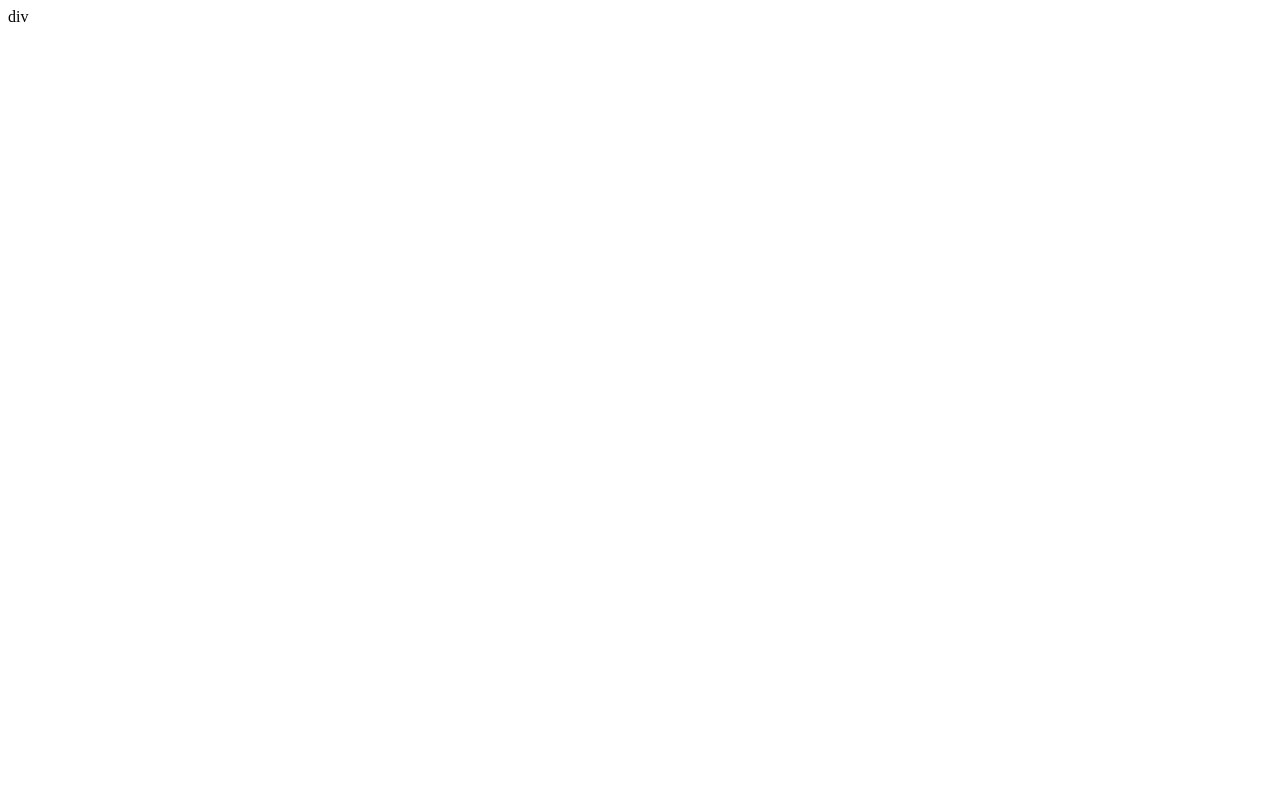
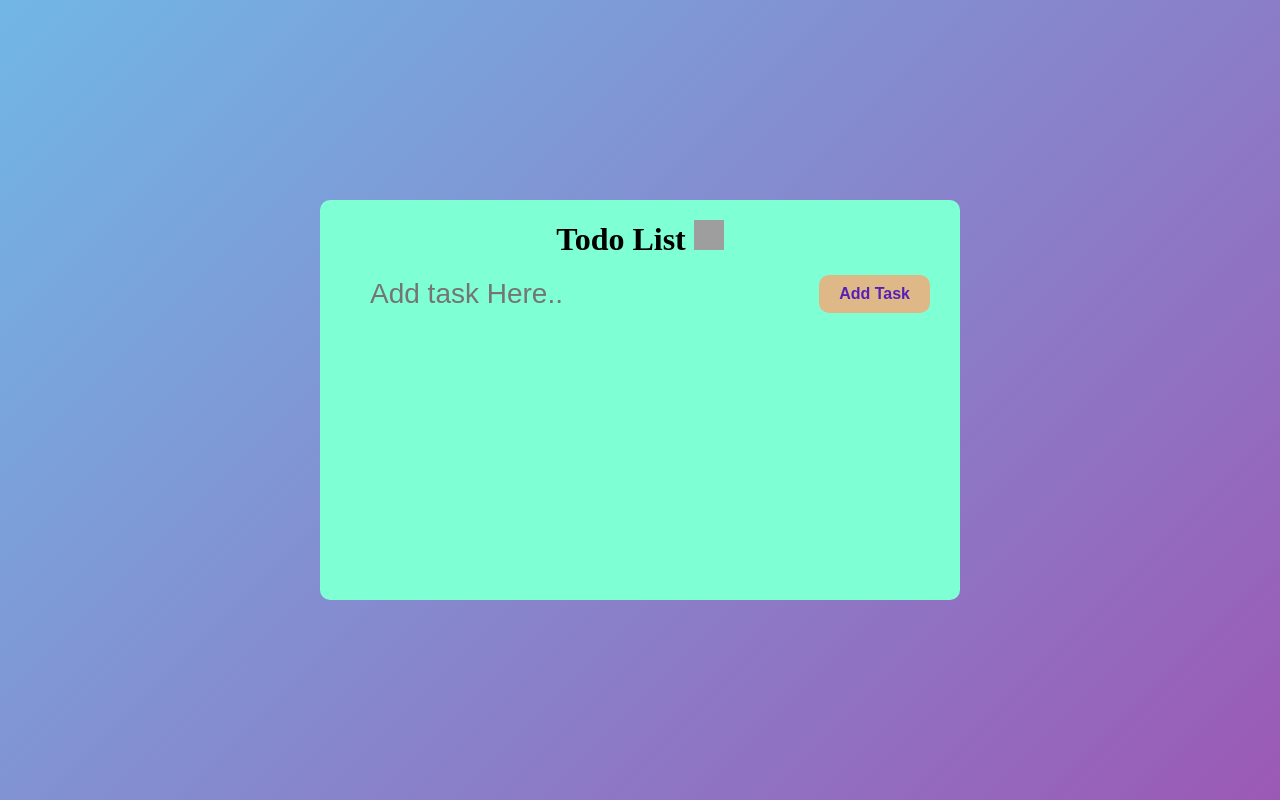
Before and after one commit to theSumitShubham/javascript, a plain HTML site: page todoListAppBasic/index.html in a window 1280 px wide. Drawn offline with Linux system fonts and the light colour scheme; grey boxes are pictures that could not be loaded.

Commit message:
half way is done

```diff
--- a/todoListAppBasic/index.html
+++ b/todoListAppBasic/index.html
@@ -9,7 +9,15 @@
 </head>
 
 <body>
-    div
+    <div class="container">
+        <div class="box1">
+            <h1>Todo List <img src="https://cdn.pixabay.com/photo/2016/03/31/19/50/checklist-1295319_1280.png" alt=""></h1>
+            <div class="input">
+                <input type="text" id="inputField" placeholder="Add task Here..">
+                <button id="addToDo" >Add Task</button>
+            </div>
+        </div>
+    </div>
     <script src="index.js"></script>
 </body>
 
--- a/todoListAppBasic/style.css
+++ b/todoListAppBasic/style.css
@@ -0,0 +1,56 @@
+*{
+    margin: 0;
+    padding: 0;
+    box-sizing: border-box;
+}
+.container{
+    width: 100%;
+    height: 100vh;
+    background: linear-gradient(135deg, #71b7e6, #9b59b6);
+    display: flex;
+    align-items: center;
+    justify-content: center;
+}
+.box1{
+    background-color: aquamarine;
+    text-align: center;
+    height: 50%;
+    width: 50%;
+    padding: 20px;
+    border-radius: 10px;
+}
+
+.box1 img{
+    width: 30px;
+    height: 30px;
+}
+
+.input{
+    padding: 10px;
+    display: flex;
+    align-items: center;
+    justify-content: space-between;
+}
+
+.input input{
+    margin: 10px;
+    font-size: 28px;
+    border-radius: 10px;
+    border: none;
+    outline: none;
+    background: transparent;
+    padding-left: 10px;
+}
+
+.input button{
+    padding: 10px 20px;
+    font-size: 16px;
+    border-radius: 10px;
+    color: rgb(88, 30, 182);
+    background-color: burlywood;
+    border: none;
+    outline: none;
+    cursor: pointer;
+    font-weight: 600;
+
+}
```
